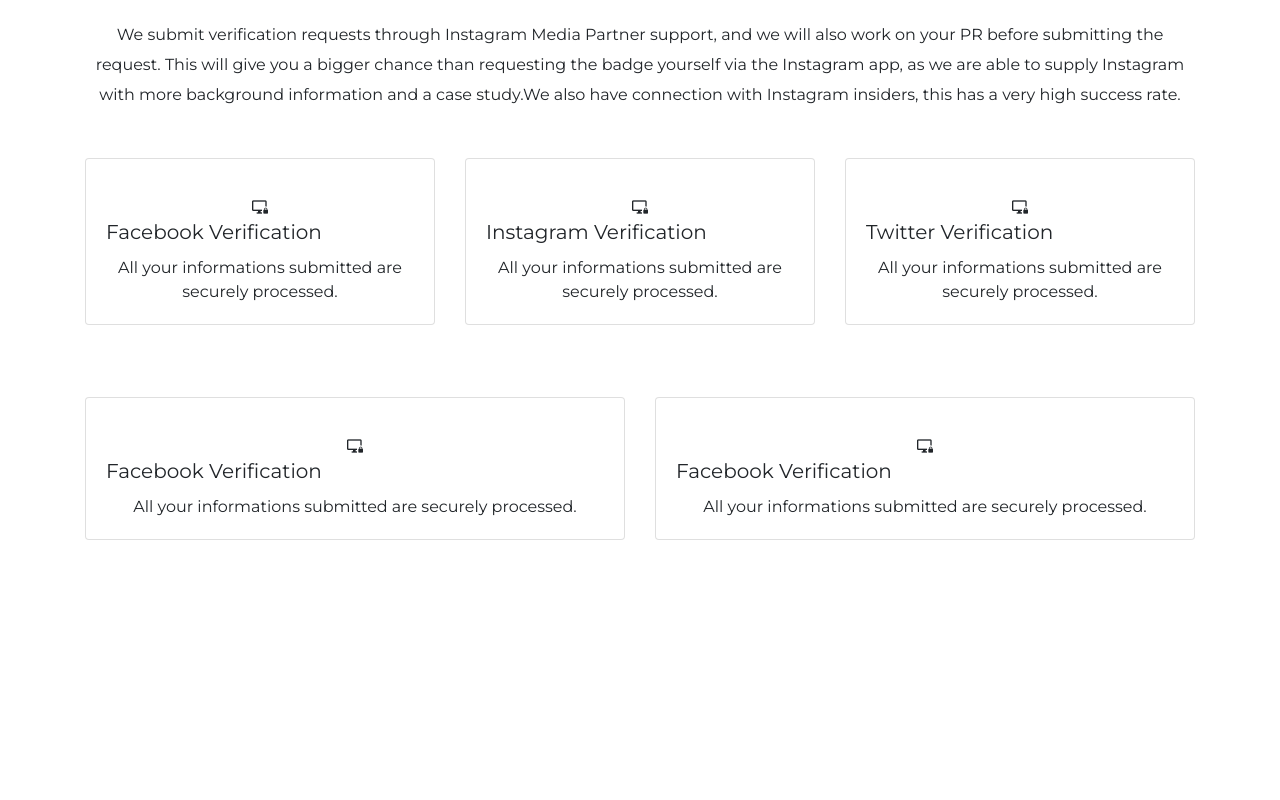
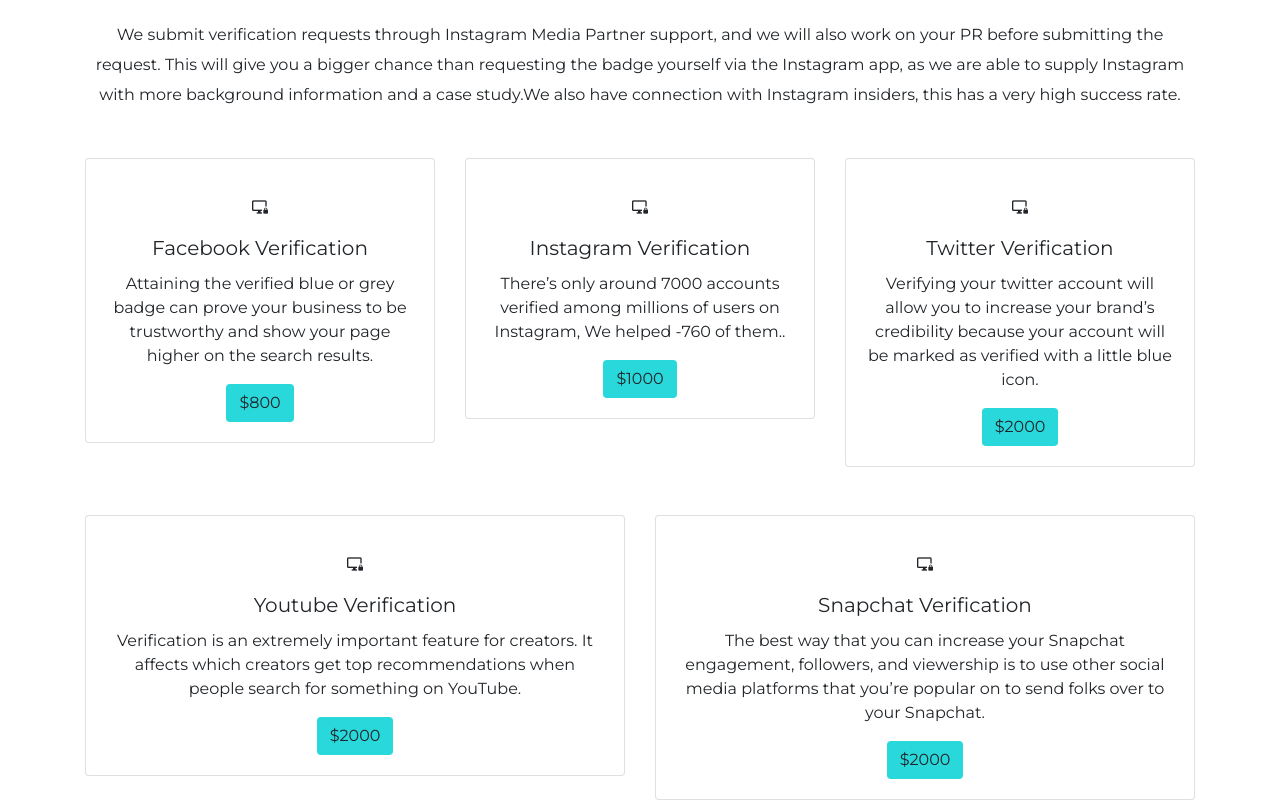
Before and after one commit to avarest/DigitalMarketing, a plain HTML site: page index.html in a window 1280 px wide. Shown: the part 1580-2380 px from the top of the page. Before the commit the page ends 2144 px from the top, so only its background shows below. Drawn offline with Linux system fonts and the light colour scheme.

Commit message:
new updates

```diff
--- a/index.html
+++ b/index.html
@@ -98,8 +98,8 @@
                 </div>
                 <div class="col-lg-6">
                     <h1 class="mt-5 about-heading black-text" style="line-height: 50px; font-weight: bold;">Get Verified On INSTAGRAM</h1>
-                    <hr class="mt-3" style="width: 20%;"/>
-                    <p style="line-height: 30px;">Get the blue tick on your profile in 1 - 2 weeks! This method is already proved with 180+ of our happy customers.</p>
+                    <hr class="mt-3 break-line" style="width: 20%;"/>
+                    <p style="line-height: 30px;" class="mt-4">Get the blue tick on your profile in 1 - 2 weeks! This method is already proved with 180+ of our happy customers.</p>
                     <div>
                         <p style="line-height: 30px;">There’s only around 7000 accounts verified among millions of users on Instagram,
                             <br>We helped >760 of them.</p>
@@ -143,10 +143,14 @@
                             <div class="text-center mt-3">
                                 <i class="mdi mdi-monitor-lock features card-title"></i>
                             </div>
-                            <h5 class="card-title">Facebook Verification</h5>
-                         <p class="card-text text-center">All your informations submitted are securely processed.</p>
+                            <h5 class="card-title text-center mt-3">Facebook Verification</h5>
+                         <p class="card-text text-center">Attaining the verified blue or grey badge can prove your business to be trustworthy and show your page higher on the search results.</p>
+                         <div class="text-center ">
+                            <a class="btn btn-color">$800</a>
                         </div>
-                      </div>
+                        </div>
+
+                    </div>
                 </div>
                 <!-- instagram -->
                 <div class="col-lg-4 mb-4">
@@ -155,9 +159,14 @@
                             <div class="text-center mt-3">
                                 <i class="mdi mdi-monitor-lock features card-title"></i>
                             </div>
-                            <h5 class="card-title">Instagram Verification</h5>
-                         <p class="card-text text-center">All your informations submitted are securely processed.</p>
+                            <h5 class="card-title text-center mt-3">Instagram Verification</h5>
+                         <p class="card-text text-center">There’s only around 7000 accounts verified among millions of users on Instagram,
+                            We helped -760 of them..</p>
+                            <div class="text-center">
+                                <a class="btn btn-color">$1000</a>
+                            </div>
                         </div>
+
                       </div>
                 </div>
                 <!-- twitter -->
@@ -167,9 +176,13 @@
                             <div class="text-center mt-3">
                                 <i class="mdi mdi-monitor-lock features card-title"></i>
                             </div>
-                            <h5 class="card-title">Twitter Verification</h5>
-                         <p class="card-text text-center">All your informations submitted are securely processed.</p>
+                            <h5 class="card-title text-center mt-3">Twitter Verification</h5>
+                         <p class="card-text text-center">Verifying your twitter account will allow you to increase your brand’s credibility because your account will be marked as verified with a little blue icon.</p>
+                         <div class="text-center">
+                            <a class="btn btn-color">$2000</a>
                         </div>
+                        </div>
+
                       </div>
                 </div>
             </div>
@@ -182,9 +195,13 @@
                                 <div class="text-center mt-3">
                                     <i class="mdi mdi-monitor-lock features card-title"></i>
                                 </div>
-                                <h5 class="card-title">Facebook Verification</h5>
-                             <p class="card-text text-center">All your informations submitted are securely processed.</p>
+                                <h5 class="card-title text-center mt-3">Youtube Verification</h5>
+                             <p class="card-text text-center">Verification is an extremely important feature for creators. It affects which creators get top recommendations when people search for something on YouTube.</p>
+                             <div class="text-center">
+                                <a class="btn btn-color">$2000</a>
                             </div>
+                            </div>
+
                      </div>
                 </div>
                 <div class="col-lg-6">
@@ -193,9 +210,13 @@
                             <div class="text-center mt-3">
                                 <i class="mdi mdi-monitor-lock features card-title"></i>
                             </div>
-                            <h5 class="card-title">Facebook Verification</h5>
-                         <p class="card-text text-center">All your informations submitted are securely processed.</p>
+                            <h5 class="card-title text-center mt-3">Snapchat Verification</h5>
+                         <p class="card-text text-center">The best way that you can increase your Snapchat engagement, followers, and viewership is to use other social media platforms that you’re popular on to send folks over to your Snapchat.</p>
+                            <div class="text-center">
+                                <a class="btn btn-color">$2000</a>
+                            </div>
                         </div>
+
                  </div>
             </div>
             </div>
--- a/style.css
+++ b/style.css
@@ -63,7 +63,7 @@
   }
   .btn-color{
       background: #29d8db;
-      color: white
+      color: white;
   }
 
 
@@ -151,6 +151,7 @@
     }
     .break-line{
         margin: 0 auto;
+        width: 20%;
     }
     .about-heading{
         text-align: center;
```
